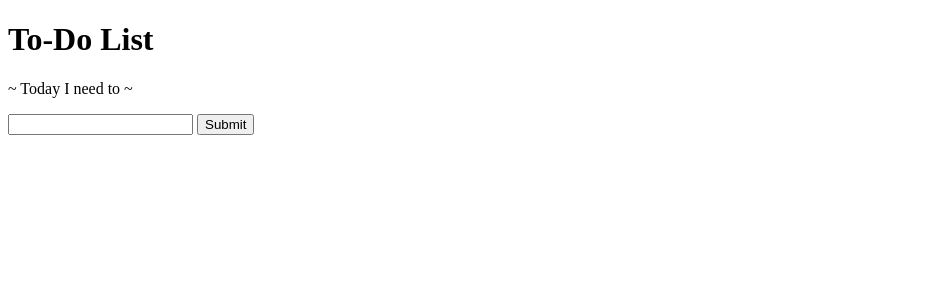
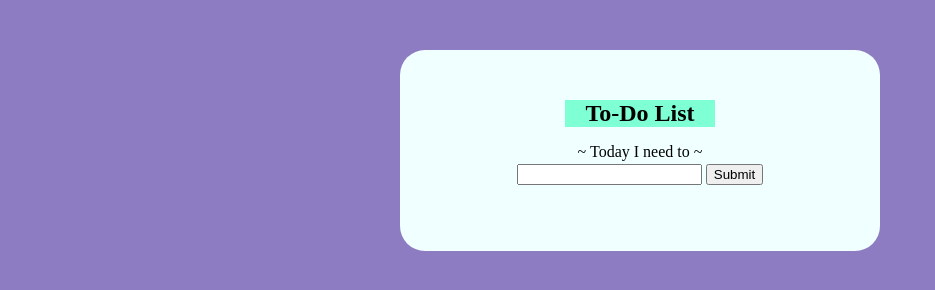
Before and after one commit to dts-kominfo-rea4b/challenge-dom-inu70, a website: page index.html in a window 1280 px wide. Shown: the whole page, without its empty margins (0-935 px from the left). Drawn offline with Linux system fonts and the light colour scheme.

Commit message:
Update index.html

```diff
--- a/index.html
+++ b/index.html
@@ -9,7 +9,7 @@
   <body>
     <div id="app">
       <!-- TODO: Buatlah sebuah header dengan id todo-title -->
-      <h1 id="todo-title">To-Do List</h1>
+      <h2 id="todo-title">To-Do List</h2>
       <!-- TODO: Buatlah sebuah subtitle dengan id todo-subtitle -->
       <p id="todo-subtitle">~ Today I need to ~</p>
 
@@ -54,5 +54,34 @@
         }
       });
     </script>
+    <style>
+      body{
+        background-color: #8E7CC3;
+      }
+      #app{
+        background-color: azure;
+        margin: 50px auto;
+        padding: 50px 50px;
+        border-radius: 25px;
+        width: 30%;
+        text-align: center;
+
+      }
+      ul{
+        text-align: left;
+      }
+      #todo-input{
+        padding-top: 60;
+      }
+      #todo-subtitle{
+        margin-bottom: 3px;
+      }
+      #todo-title{
+        background-color: aquamarine;
+        width: 150px;
+        text-align: center;
+        margin: auto;
+      }
+    </style>
   </body>
 </html>
```
